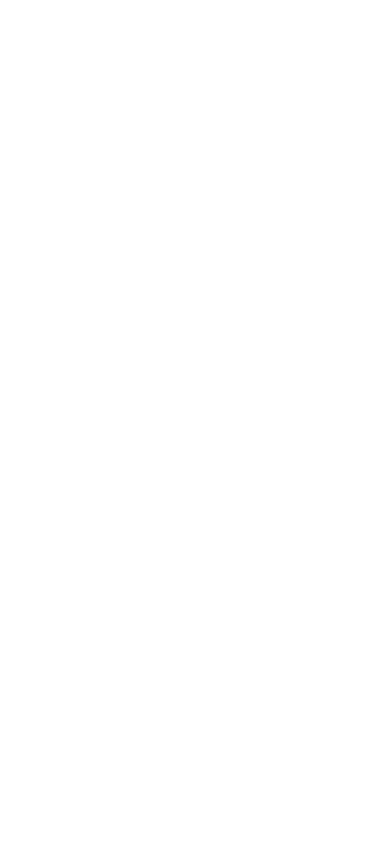
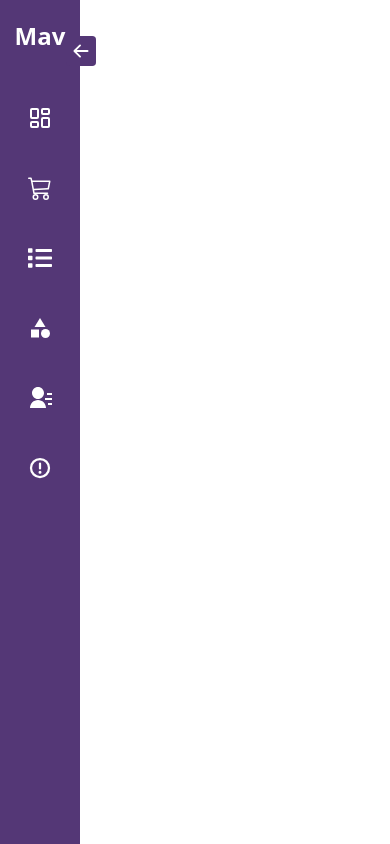
Before and after one commit to Quwambinuyo/Maverick-store, a React (Vite) app: page / in a window 390 px wide. Built offline with nearby package versions, Linux system fonts and the light colour scheme.

Commit message:
Add sidebar responsiveness and update state management

```diff
--- a/src/components/Sidebar.tsx
+++ b/src/components/Sidebar.tsx
@@ -3,12 +3,28 @@ import { BsArrowRightSquareFill } from "react-icons/bs";
 import { BsArrowLeftSquareFill } from "react-icons/bs";
 import { SidebarLinks } from "../utils/SidebarLinks";
 import { useSidebarStore } from "../features/store";
+import { useEffect } from "react";
 
 const Sidebar = () => {
   const { isOpen, toggleSidebar } = useSidebarStore();
 
+  useEffect(() => {
+    const handleResize = () => {
+      if (window.innerWidth < 640) {
+        useSidebarStore.getState().setSidebar(false);
+      } else {
+        useSidebarStore.getState().setSidebar(true);
+      }
+    };
+
+    window.addEventListener("resize", handleResize);
+    handleResize();
+
+    return () => window.removeEventListener("resize", handleResize);
+  }, []);
+
   return (
-    <aside className="h-screen hidden sm:block">
+    <aside className="h-screen">
       <div
         className={`bg-[#543776] ${
           isOpen ? "w-50" : "w-20"
@@ -21,7 +37,7 @@ const Sidebar = () => {
               isOpen ? "text-3xl" : "text-2xl"
             } block font font-bold mb-6   text-white`}
           >
-            {isOpen ? "Bdmr" : "BM"}
+            {isOpen ? "Maverick" : "Mav"}
           </Link>
         </h2>
         {SidebarLinks.map((link) => {
--- a/src/features/store.ts
+++ b/src/features/store.ts
@@ -2,6 +2,7 @@ import { create } from "zustand";
 import { type SidebarButtonState } from "../types/types";
 
 export const useSidebarStore = create<SidebarButtonState>((set) => ({
-  isOpen: true,
+  isOpen: window.innerWidth >= 640,
   toggleSidebar: () => set((state) => ({ isOpen: !state.isOpen })),
+  setSidebar: (open) => set({ isOpen: open }),
 }));
--- a/src/types/types.ts
+++ b/src/types/types.ts
@@ -1,4 +1,6 @@
 export interface SidebarButtonState {
   isOpen: boolean;
   toggleSidebar: () => void;
+  setSidebar: (open: boolean) => void;
 }
+("");
```
